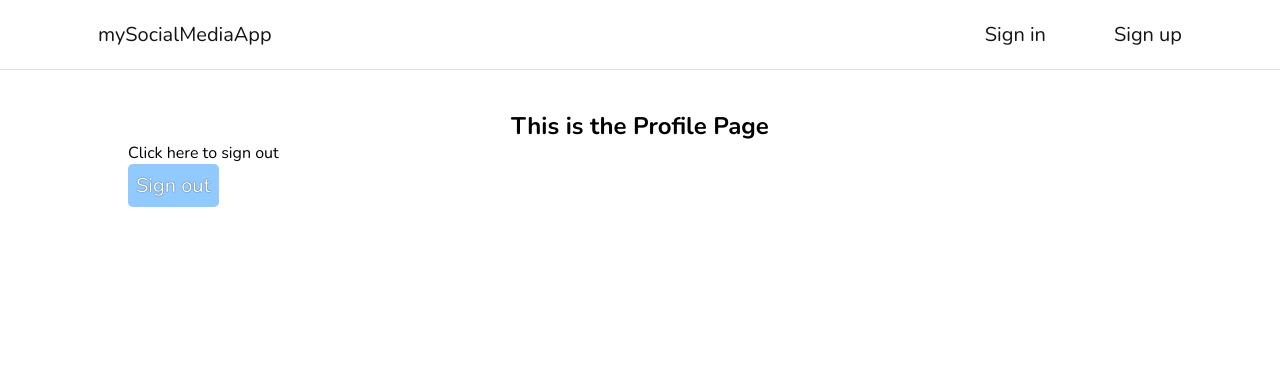
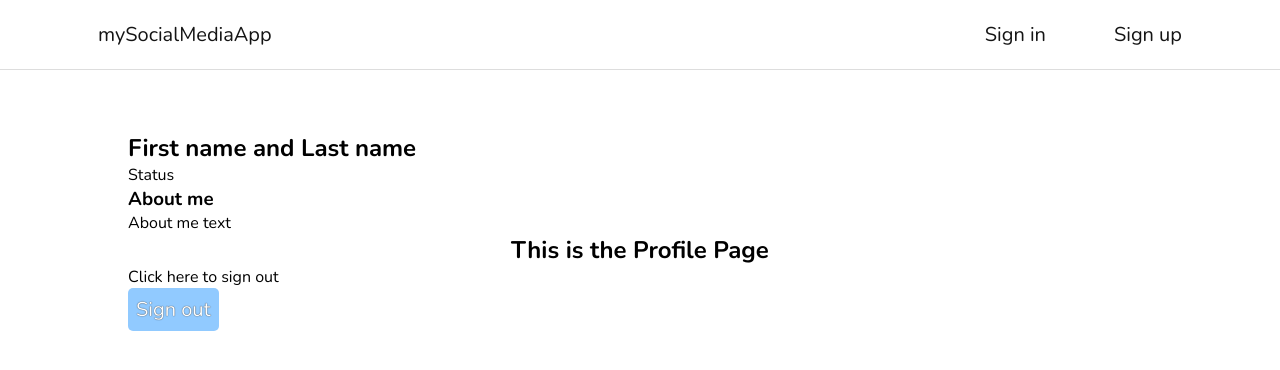
Before and after one commit to AlexCoder98/social-media-app, a React (Create React App) app in the folder frontend/: page /profile in a window 1280 px wide. Shown: the top 370 px of the page. Built offline with nearby package versions, Linux system fonts and the light colour scheme.

Commit message:
Profile page creation has started

```diff
--- a/frontend/src/components/Forms/SignUp/SignUpForm.tsx
+++ b/frontend/src/components/Forms/SignUp/SignUpForm.tsx
@@ -17,6 +17,7 @@ const SignUpForm = () => {
     const [signUpFormValues, setSignUpFormValues] = useState({
         name: '',
         surname: '',
+        profileImage: '',
         email: '',
         password: '',
         passwordRepeated: ''
--- a/frontend/src/helpers/form-data.ts
+++ b/frontend/src/helpers/form-data.ts
@@ -33,6 +33,12 @@ export const signUpFormInputsData: FormInputsData[] = [
         type: 'text',
         id: 'surname',
         placeholder: 'Surname'
+    },
+    {
+        tagType: 'input',
+        type: 'text',
+        id: 'profileImage',
+        placeholder: 'Profile image url'
     },
     {
         tagType: 'input',
--- a/frontend/src/index.tsx
+++ b/frontend/src/index.tsx
@@ -14,7 +14,6 @@ ReactDOM.createRoot(
       <BrowserRouter>
         <App />
       </BrowserRouter>
-
     </Provider>
   </React.StrictMode>
 );
--- a/frontend/src/pages/Profile.tsx
+++ b/frontend/src/pages/Profile.tsx
@@ -20,6 +20,27 @@ const ProfilePage = () => {
 
     return (
         <div className="app__page profile">
+            <header className="profile__header">
+                <div className="profile__img-wrapper">
+                    <img
+                        className="profile__photo"
+                        src=""
+                        alt=""
+                    />
+                </div>
+                <section className="profile__general-info">
+                    <div className="profile__name-container">
+                        <h2 className="profile__name">First name and Last name</h2>
+                        <p className="profile__status">Status</p>
+                    </div>
+                </section>
+            </header>
+            <main className="profile__main">
+                <section className="profile__about-me-wrapper">
+                    <h3 className="profile__about-me-h3">About me</h3>
+                    <p className="profile__about-me text">About me text</p>
+                </section>
+            </main>
             <h1 style={{ textAlign: 'center' }}>This is the Profile Page</h1>
             <p>Click here to sign out</p>
             <Button
--- a/frontend/src/state/user/userSlice.ts
+++ b/frontend/src/state/user/userSlice.ts
@@ -3,6 +3,7 @@ import { createSlice, PayloadAction } from "@reduxjs/toolkit";
 type User = {
     name: string;
     surname: string;
+    profileImage: string;
     email: string;
     password: string;
 }
@@ -17,6 +18,7 @@ const initialState: UserStateType = {
     userObj: {
         name: '',
         surname: '',
+        profileImage: '',
         email: '',
         password: ''
     }
@@ -33,6 +35,7 @@ const userSlice = createSlice({
             state.isSignedIn = false;
         },
         signUp: (state, action: PayloadAction<User>) => {
+            state.isSignedIn = true;
             state.userObj = action.payload;
         }
     }
```
